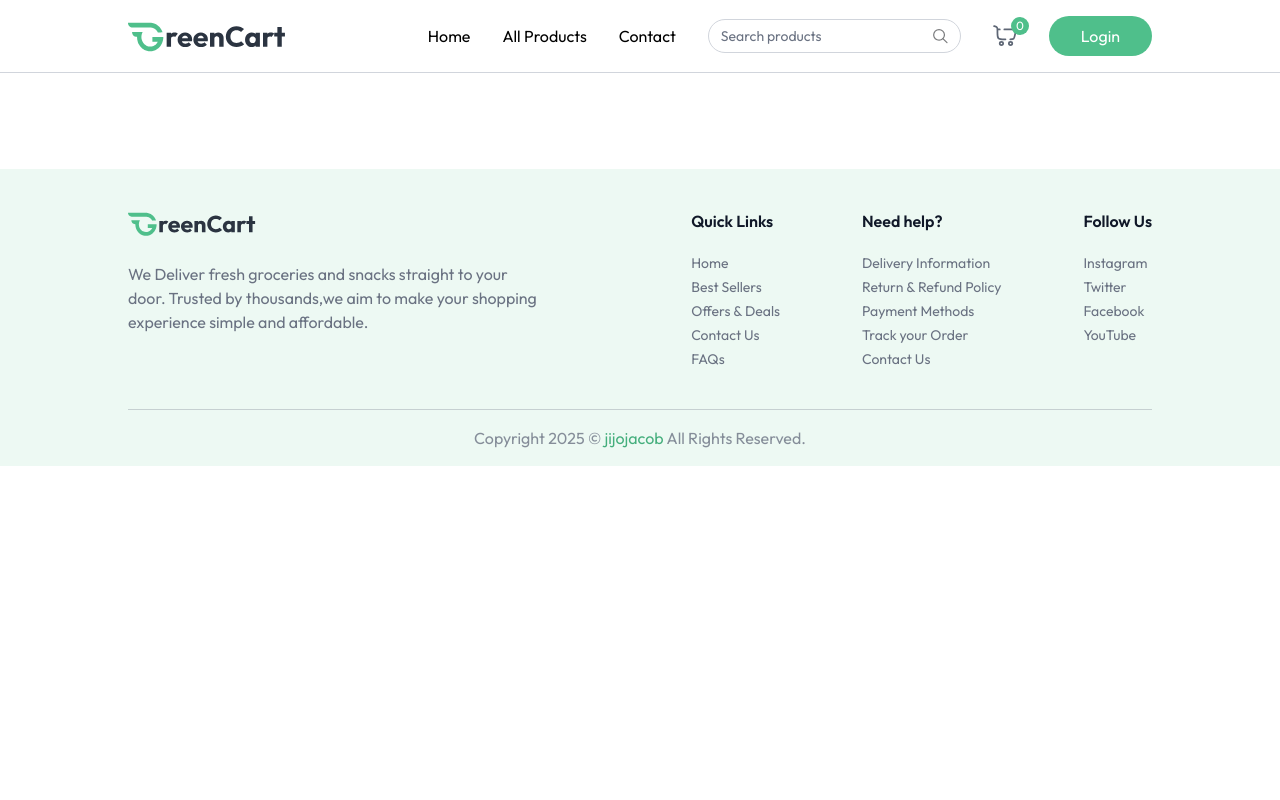
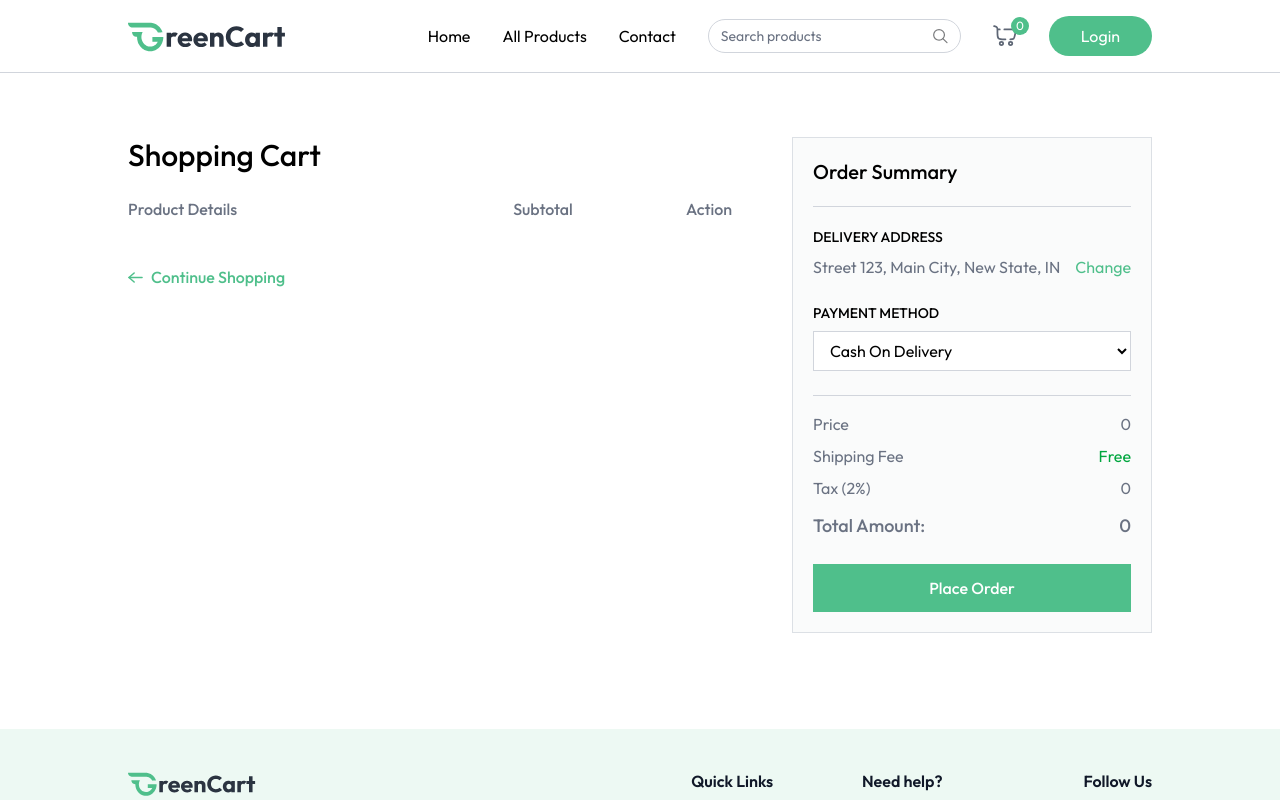
Before and after one commit to Jijojacob988/GreenCart, a React (Vite) app in the folder client/: page /cart in a window 1280 px wide. Shown: the top 800 px of the page. Built offline with nearby package versions, Linux system fonts and the light colour scheme.

Commit message:
feat: completed Cart page with add/remove/update products and payment method

```diff
--- a/client/src/App.jsx
+++ b/client/src/App.jsx
@@ -9,6 +9,7 @@
 import AllProducts from './pages/AllProducts';
 import ProductCategory from './pages/ProductCategory';
 import ProductDetails from './pages/ProductDetails';
+import Cart from './pages/Cart';
 
 const App = () => {
 
@@ -26,6 +27,7 @@
           <Route path='/products' element={<AllProducts/>} />
           <Route path='/products/:category' element={<ProductCategory/>} />
           <Route path='/products/:category/:id' element={<ProductDetails/>} />
+          <Route path='/cart' element={<Cart/>} />
         </Routes>
       </div>
       {!isSellerPath && <Footer/>}
--- /dev/null
+++ b/client/src/pages/Cart.jsx
@@ -0,0 +1,147 @@
+import { useState, useEffect } from "react";
+import { useAppContext } from "../context/AppContext";
+import { dummyAddress } from "../assets/assets";
+import { assets } from '../assets/assets'
+
+
+const Cart = () => {
+    const {products, currency, cartItems, removeFromCart, getCartCount, updateCartItem, navigate, getCartAmount} = useAppContext()
+
+    const [cartArray, setcartArray] = useState([])
+    const [addresses, setAddresses] = useState(dummyAddress)
+    const [showAddress, setShowAddress] = useState(false);
+    const [selectedAddress, setSelectedAddress] = useState(dummyAddress[0])
+    const [paymentOption, setPaymentOption] = useState("COD")
+
+    const getCart = ()=>{
+        let tempArray = []
+        for(const key in cartItems){
+            const product = products.find((item)=>item._id === key)
+            product.quantity = cartItems[key]
+            tempArray.push(product)
+        }
+        setcartArray(tempArray)
+    }
+
+    const placeOrder = async ()=>{
+
+    }
+
+    useEffect(()=>{
+        if(products.length > 0 && cartItems){
+            getCart()
+        }
+
+    },[products, cartItems])
+
+
+    return products.length > 0 && cartItems ? (
+        <div className="flex flex-col md:flex-row mt-16">
+            <div className='flex-1 max-w-4xl'>
+                <h1 className="text-3xl font-medium mb-6">
+                    Shopping Cart <span className="text-sm text-primary-500">{getCartCount}</span>
+                </h1>
+
+                <div className="grid grid-cols-[2fr_1fr_1fr] text-gray-500 text-base font-medium pb-3">
+                    <p className="text-left">Product Details</p>
+                    <p className="text-center">Subtotal</p>
+                    <p className="text-center">Action</p>
+                </div>
+
+                {cartArray.map((product, index) => (
+                    <div key={index} className="grid grid-cols-[2fr_1fr_1fr] text-gray-500 items-center text-sm md:text-base font-medium pt-3">
+                        <div className="flex items-center md:gap-6 gap-3">
+                            <div onClick={()=>{
+                                navigate(`/products/${product.catergory.toLowerCase()}/${product._id}}`); scrollTo(0,0)
+                            }} className="cursor-pointer w-24 h-24 flex items-center justify-center border border-gray-300 rounded overflow-hidden">
+                                <img className="max-w-full h-full object-cover" src={product.image[0]} alt={product.name} />
+                            </div>
+                            <div>
+                                <p className="hidden md:block font-semibold">{product.name}</p>
+                                <div className="font-normal text-gray-500/70">
+                                    <p>Weight: <span>{product.weight || "N/A"}</span></p>
+                                    <div className='flex items-center'>
+                                        <p>Qty:</p>
+                                        <select onChange={e => updateCartItem(product._id, Number(e.target.value))}
+                                        value={cartItems[product._id]} className='outline-none'>
+                                            {Array(cartItems[product._id] > 9 ? cartItems[product._id] : 9).fill('').map((_, index) => (
+                                                <option key={index} value={index + 1}>{index + 1}</option>
+                                            ))}
+                                        </select>
+                                    </div>
+                                </div>
+                            </div>
+                        </div>
+                        <p className="text-center">{currency}{product.offerPrice * product.quantity}</p>
+                        <button onClick={()=> removeFromCart(product._id)} className="cursor-pointer mx-auto">
+                            <img src={assets.remove_icon} alt="remove" className="inline-block w-6 h-6"/>
+                        </button>
+                    </div>)
+                )}
+
+                <button onClick={()=> {navigate("/products"); scrollTo(0,0)}} className="group cursor-pointer flex items-center mt-8 gap-2 text-primary font-medium">
+                    <img className="group-hover:-translate-x-1 transition" src={assets.arrow_right_icon_colored} alt="arrow" />
+                    Continue Shopping
+                </button>
+
+            </div>
+
+            <div className="max-w-[360px] w-full bg-gray-100/40 p-5 max-md:mt-16 border border-gray-300/70">
+                <h2 className="text-xl md:text-xl font-medium">Order Summary</h2>
+                <hr className="border-gray-300 my-5" />
+
+                <div className="mb-6">
+                    <p className="text-sm font-medium uppercase">Delivery Address</p>
+                    <div className="relative flex justify-between items-start mt-2">
+                        <p className="text-gray-500">{selectedAddress ? `${selectedAddress.street}, ${selectedAddress.city}, ${selectedAddress.state}, ${selectedAddress.country}` : "No address found"}</p>
+                        <button onClick={() => setShowAddress(!showAddress)} className="text-primary hover:underline cursor-pointer">
+                            Change
+                        </button>
+                        {showAddress && (
+                            <div className="absolute top-12 py-1 bg-white border border-gray-300 text-sm w-full">
+                                {addresses.map((address, index)=>(
+                                    <p onClick={() => {setSelectedAddress(address); setShowAddress(false)}} className="text-gray-500 p-2 hover:bg-gray-100">
+                                    {address.street}, {address.city}, {address.state}, {address.country}
+                                </p>))}
+                                <p onClick={() => navigate("/add-address")} className="text-primary text-center cursor-pointer p-2 hover:bg-primary/10">
+                                    Add address
+                                </p>
+                            </div>
+                        )}
+                    </div>
+
+                    <p className="text-sm font-medium uppercase mt-6">Payment Method</p>
+
+                    <select onChange={e => setPaymentOption(e.target.value)} className="w-full border border-gray-300 bg-white px-3 py-2 mt-2 outline-none">
+                        <option value="COD">Cash On Delivery</option>
+                        <option value="Online">Online Payment</option>
+                    </select>
+                </div>
+
+                <hr className="border-gray-300" />
+
+                <div className="text-gray-500 mt-4 space-y-2">
+                    <p className="flex justify-between">
+                        <span>Price</span><span>{currency}{getCartAmount()}</span>
+                    </p>
+                    <p className="flex justify-between">
+                        <span>Shipping Fee</span><span className="text-green-600">Free</span>
+                    </p>
+                    <p className="flex justify-between">
+                        <span>Tax (2%)</span><span>{currency}{getCartAmount() * 2 / 100}</span>
+                    </p>
+                    <p className="flex justify-between text-lg font-medium mt-3">
+                        <span>Total Amount:</span><span>
+                            {currency}{getCartAmount() + getCartAmount() * 2 / 100}</span>
+                    </p>
+                </div>
+
+                <button onClick={placeOrder} className="w-full py-3 mt-6 cursor-pointer bg-primary text-white font-medium hover:bg-primary-dull transition">
+                    {paymentOption === "COD" ? "Place Order" : "Proceed to Checkout"}
+                </button>
+            </div>
+        </div>
+    ) : null
+}
+
+export default Cart;
```
